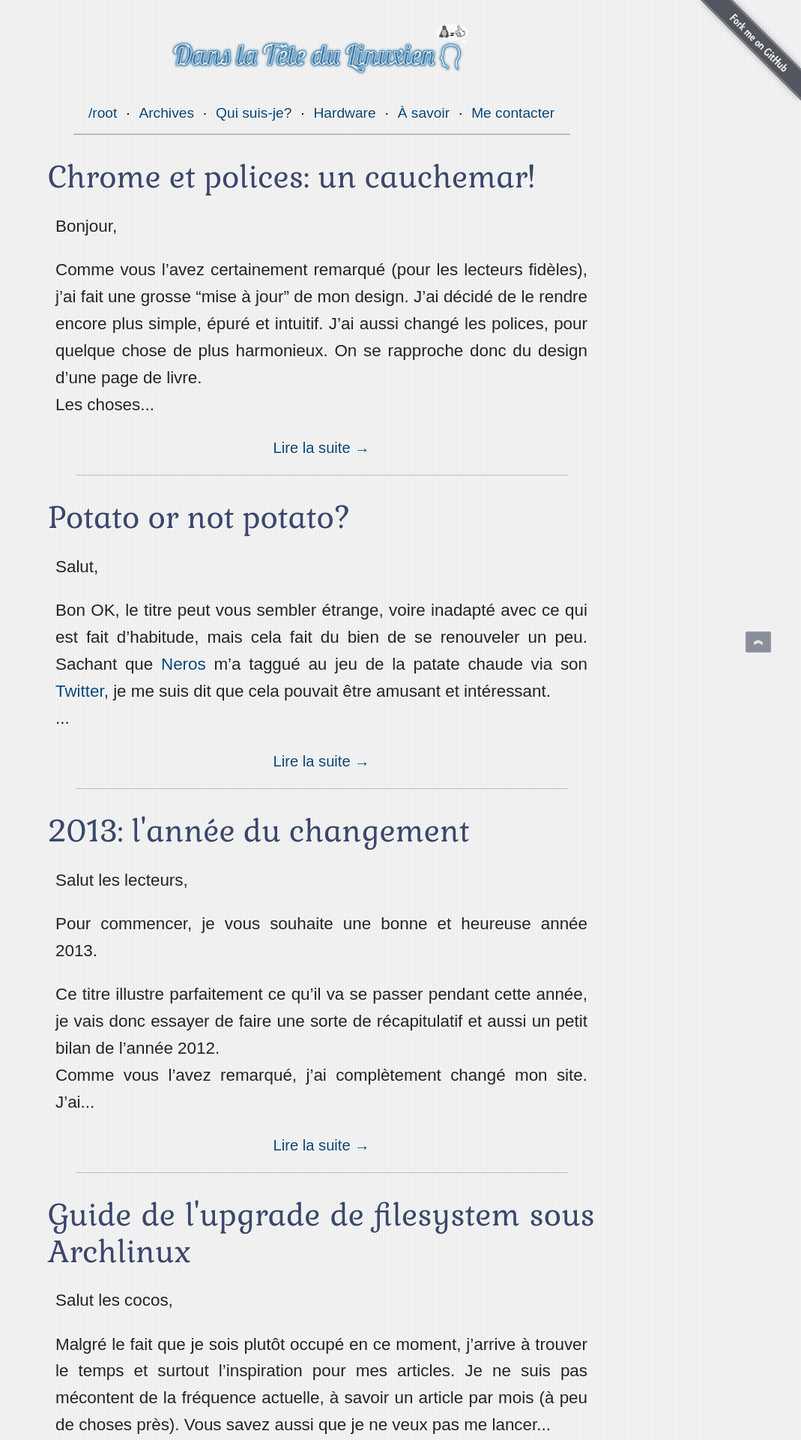
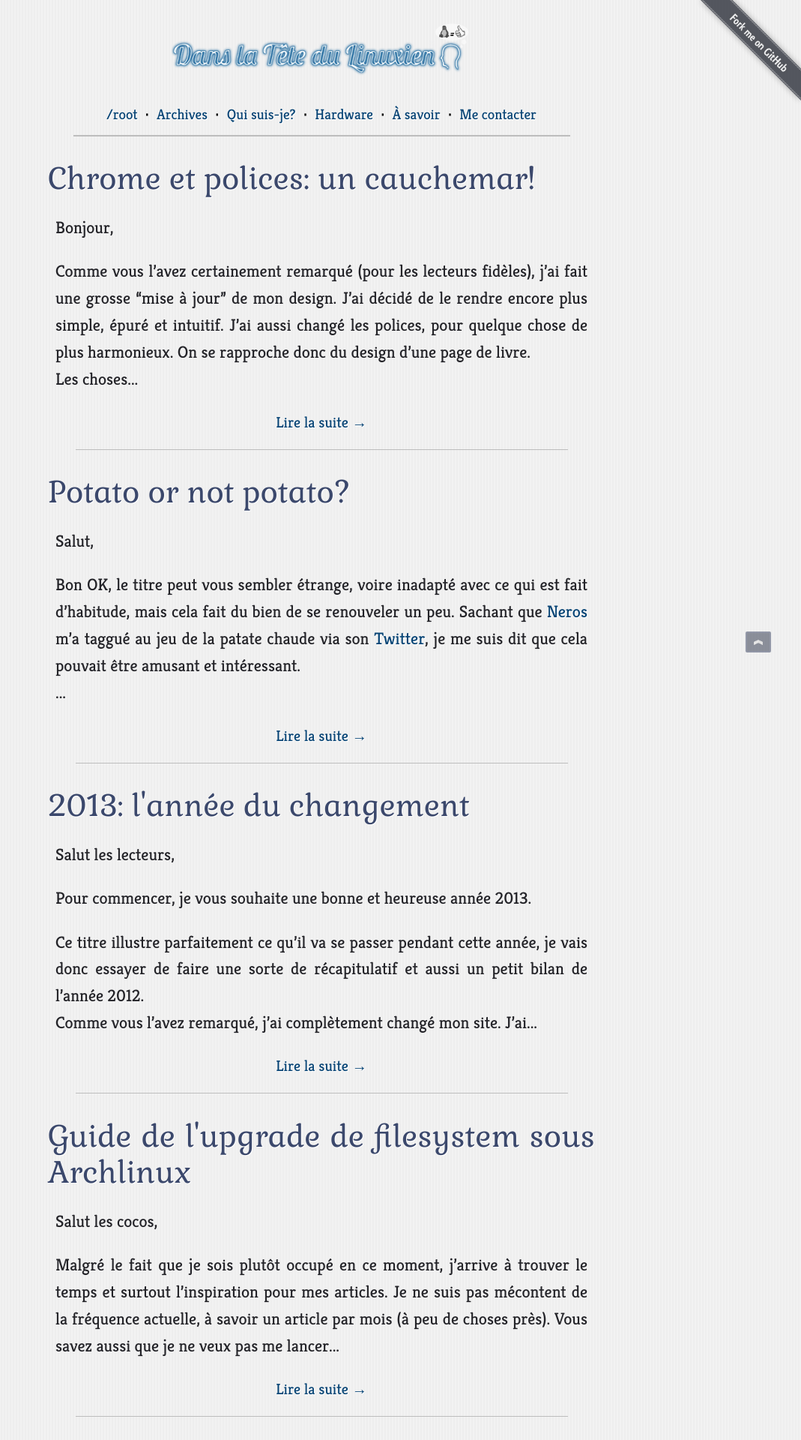
Before and after one commit to roberts-sandbox/test-ypnose, a Jekyll site: the page built from index.html, in a window 1280 px wide. Shown: the top 1920 px of the page at 75% size, without its empty margins (211-1280 px from the left). Built offline with Jekyll 4.4.1, drawn with Linux system fonts in a browser that asks for light colours.

Commit message:
Gave up for now

```diff
--- a/assets/css/style.css
+++ b/assets/css/style.css
@@ -19,9 +19,9 @@
 	font-family:"Kreon";
 	src:url('/assets/fonts/Kreon-Regular-webfont.eot');
 	src:url('/assets/fonts/Kreon-Regular-webfont.eot?#iefix') format('embedded-opentype'),
-		url('/assets/fonts/Kreon-Regular-webfont.svg#kreonregular') format('svg'),
 		url('/assets/fonts/Kreon-Regular-webfont.woff') format('woff'),
-		url('/assets/fonts/Kreon-Regular-webfont.otf') format('opentype');
+		url('/assets/fonts/Kreon-Regular-webfont.otf') format('opentype'),
+		url('/assets/fonts/Kreon-Regular-webfont.svg#kreonregular') format('svg');
 	font-weight:normal;
 	font-style:normal;
 }
@@ -495,18 +495,9 @@ footer img {
 	}
 }
 
-
+/*
 @media screen and (-webkit-min-device-pixel-ratio:0) {
-	@font-face: {
-		font-family:"Titillium";
-		src:url('/assets/fonts/titilliumweb-semibold-webfont.svg') format('svg'),
-			url('/assets/fonts/titilliumweb-semibold-webfont.woff') format('woff'),
-			url('/assets/fonts/titilliumweb-semibold-webfont.ttf') format('truetype');
-		font-weight:normal;
-		font-style:normal;
-	}
-
 	body {
-		font-family:"Titillium", sans-serif;
 	}
 }
+*/
```
Also changed, not shown: assets/fonts/titilliumweb-semibold-webfont.ttf (deleted), assets/fonts/titilliumweb-semibold-webfont.woff (deleted), 1 other file.
